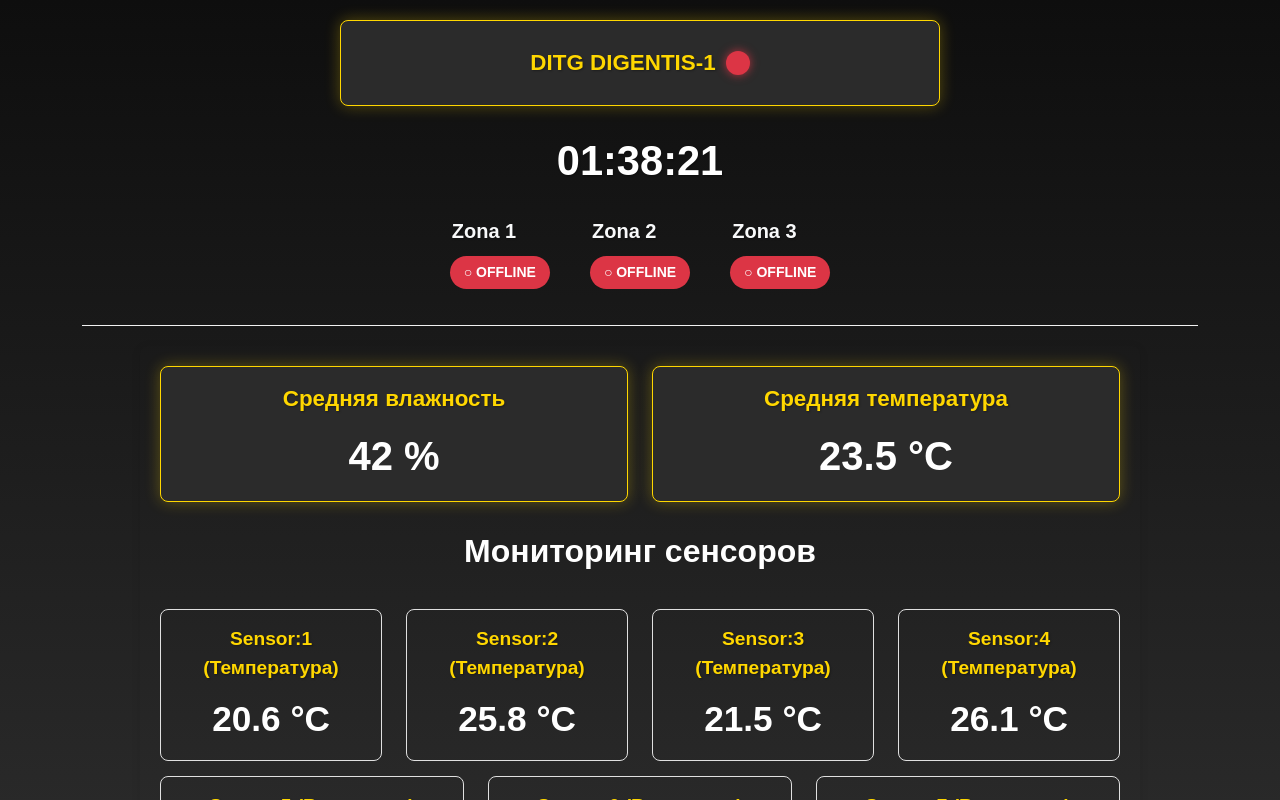
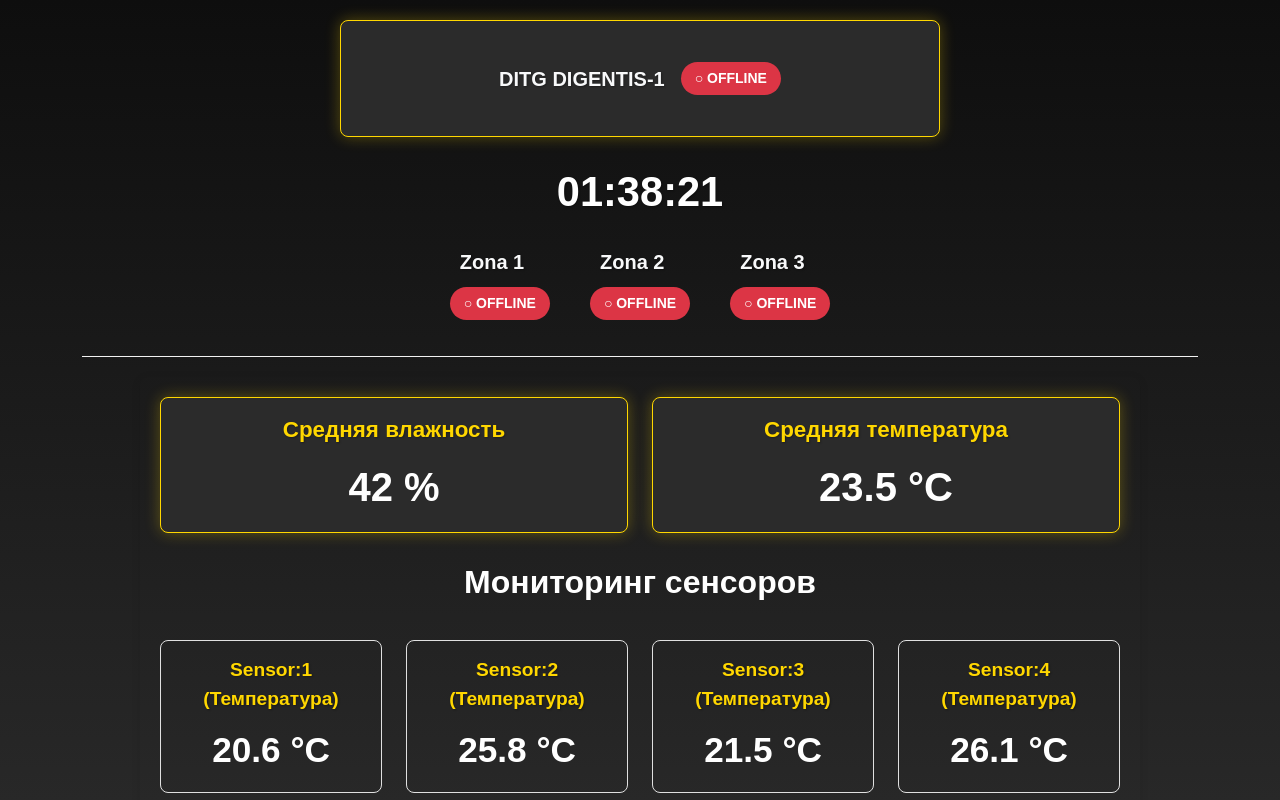
Before and after one commit to DITGDIGENTIS/ditgdigentis, a Next.js app: page / in a window 1280 px wide. Shown: the top 800 px of the page. Built offline with nearby package versions, Linux system fonts and the light colour scheme; no server answers.

Commit message:
status zona

```diff
--- a/src/app/page.tsx
+++ b/src/app/page.tsx
@@ -6,10 +6,9 @@ import { SensorMonitor } from '../components/SensorMonitor';
 
 export default function Home() {
   const [time, setTime] = useState("");
-  const [isOnline, setIsOnline] = useState(false); // 👈 статус платы
+  const [isOnline, setIsOnline] = useState(false);
 
   useEffect(() => {
-    // ⏰ Обновление часов
     const updateClock = () => {
       const now = new Date();
       const hours = now.getHours().toString().padStart(2, "0");
@@ -21,24 +20,21 @@ export default function Home() {
     updateClock();
     const clockInterval = setInterval(updateClock, 1000);
 
-    // 🔌 Проверка статуса удалённой платы
     const checkRemotePiStatus = () => {
       fetch("https://ditgdigentis.vercel.app/api/status", { cache: "no-store" })
         .then(res => res.json())
         .then(data => {
           const now = Date.now();
           const lastUpdate = data.timestamp || 0;
-          const online = now - lastUpdate < 15 * 1000; // даём запас в 15 секунд
+          const online = now - lastUpdate < 15 * 1000;
           setIsOnline(online);
         })
         .catch(() => setIsOnline(false));
     };
 
-    checkRemotePiStatus(); // Первый запуск сразу
-    const remotePiInterval = setInterval(checkRemotePiStatus, 5000); // Проверяем чаще
+    checkRemotePiStatus();
+    const remotePiInterval = setInterval(checkRemotePiStatus, 5000);
 
-
-    // 📊 Сенсоры
     const updateSensorData = () => {
       const sensorValues: Record<string, string> = {
         sensor1: (20 + Math.random() * 5).toFixed(1) + " °C",
@@ -52,9 +48,7 @@ export default function Home() {
 
       for (const key in sensorValues) {
         const el = document.getElementById(key);
-        if (el) {
-          el.textContent = sensorValues[key];
-        }
+        if (el) el.textContent = sensorValues[key];
       }
 
       let sumTemp = 0;
@@ -97,9 +91,14 @@ export default function Home() {
   return (
     <main>
       <div className="status-container">
-        <div className="indicator-wrapper">
-          <span className="indicator-label">DITG DIGENTIS-1</span>
-          <span className={`indicator ${isOnline ? 'connected' : ''}`}></span>
+        <div className="indicator-wrapper d-flex align-items-center justify-content-center gap-3 my-3">
+          <span className="indicator-label fw-bold fs-5 text-light">DITG DIGENTIS-1</span>
+          <span
+            className={`status-indicator ${isOnline ? 'online' : 'offline'}`}
+            title={isOnline ? 'Online' : 'Offline'}
+          >
+            {isOnline ? '● ONLINE' : '○ OFFLINE'}
+          </span>
         </div>
       </div>
 
@@ -119,6 +118,52 @@ export default function Home() {
 
       <ZonaStatus />
       <SensorMonitor />
+
+      <style jsx>{`
+        .status-indicator {
+          padding: 6px 14px;
+          border-radius: 20px;
+          font-weight: 600;
+          font-size: 14px;
+          color: white;
+          transition: all 0.3s ease;
+          box-shadow: 0 0 5px rgba(0, 0, 0, 0.2);
+        }
+
+        .online {
+          background-color: #28a745;
+          animation: pulseGreen 2s infinite;
+        }
+
+        .offline {
+          background-color: #dc3545;
+          animation: pulseRed 2s infinite;
+        }
+
+        @keyframes pulseGreen {
+          0% {
+            box-shadow: 0 0 0 0 rgba(40, 167, 69, 0.7);
+          }
+          70% {
+            box-shadow: 0 0 0 10px rgba(40, 167, 69, 0);
+          }
+          100% {
+            box-shadow: 0 0 0 0 rgba(40, 167, 69, 0);
+          }
+        }
+
+        @keyframes pulseRed {
+          0% {
+            box-shadow: 0 0 0 0 rgba(220, 53, 69, 0.7);
+          }
+          70% {
+            box-shadow: 0 0 0 10px rgba(220, 53, 69, 0);
+          }
+          100% {
+            box-shadow: 0 0 0 0 rgba(220, 53, 69, 0);
+          }
+        }
+      `}</style>
     </main>
   );
 }
--- a/src/components/ZonaStatus.tsx
+++ b/src/components/ZonaStatus.tsx
@@ -50,8 +50,8 @@ export function ZonaStatus() {
           const id = `zona${i}`;
           const online = zonaStatus[id as keyof typeof zonaStatus];
           return (
-            <div key={id} className="zona-sensor d-flex align-items-center mb-3">
-              <div className="zona-label fw-bold me-3 fs-5 text-light">Zona {i}</div>
+            <div key={id} className="zona-sensor d-flex align-items-center justify-content-center mb-3">
+              <div className="zona-label fw-bold fs-5 text-light">Zona {i}</div>
 
               <div
                 className={`status-indicator ${online ? 'online' : 'offline'}`}
```
